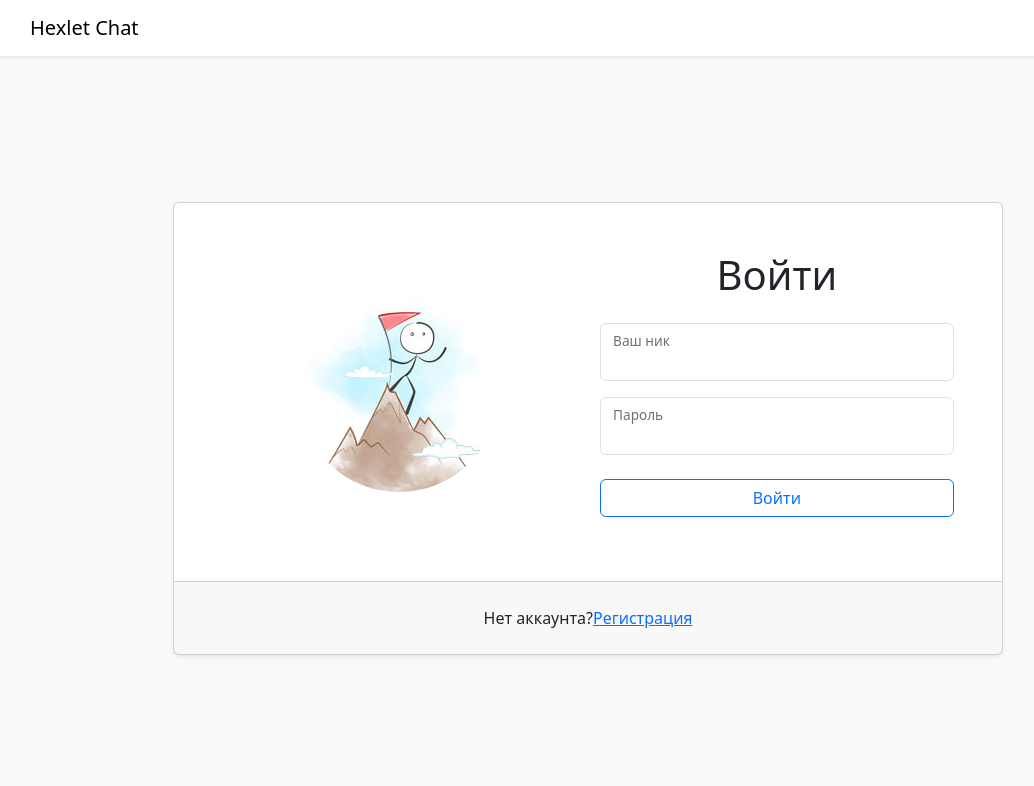
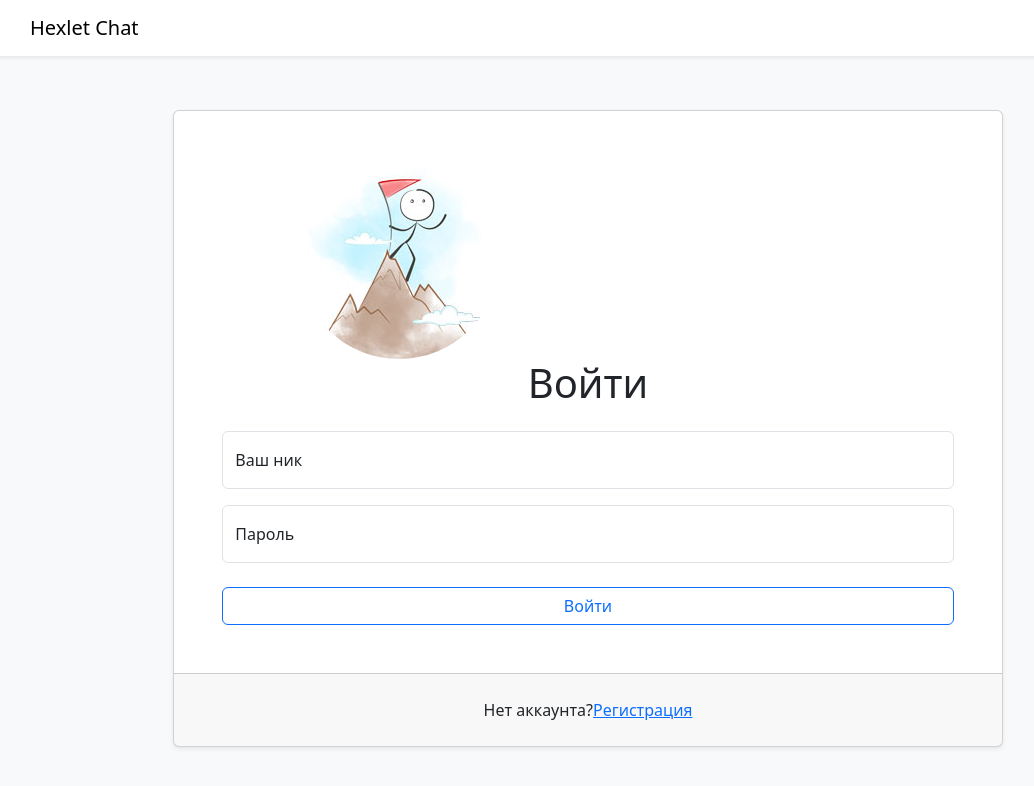
Before and after one commit to Crenby/frontend-project-12, a React (Vite) app in the folder frontend/: page /login in a window 1280 px wide. Shown: the top 786 px of the page, without its empty margins (52-1086 px from the left). Built offline with nearby package versions, Linux system fonts and the light colour scheme; no server answers.

Commit message:
loginForm update

```diff
--- a/frontend/src/components/forms/LoginForm.jsx
+++ b/frontend/src/components/forms/LoginForm.jsx
@@ -2,7 +2,7 @@ import { useFormik } from 'formik';
 import { useDispatch } from 'react-redux';
 import { useNavigate } from 'react-router-dom';
 import { useState } from 'react';
-import cn from 'classnames';
+import { Button, Form, FloatingLabel } from 'react-bootstrap';
 import { useTranslation } from 'react-i18next';
 import { authorization } from '../../slices/authorizationSlice.js';
 import chatApi from '../../chatApi.js';
@@ -34,43 +34,44 @@ const LoginForm = () => {
     },
   });
 
-  const inputClass = cn('form-control', {
-    'is-invalid': authorizationFailed,
-  });
-
   return (
-    <form className="col-12 col-md-6 mt-3 mt-md-0" onSubmit={formik.handleSubmit}>
+    <Form onSubmit={formik.handleSubmit}>
       <h1 className="text-center mb-4">
         {t('enter')}
       </h1>
-
-      <div className="form-floating mb-3">
-        <input
-          className={inputClass}
+      <Form.Group className="form-floating mb-3">
+        <FloatingLabel htmlFor="name" label={t('username')}>
+          <Form.Control
             id="name"
             name="name"
             type="name"
+            placeholder={t('username')}
             onChange={formik.handleChange}
             value={formik.values.name}
+            isInvalid={authorizationFailed}
           />
-        <label htmlFor="name">{t('username')}</label>
-      </div>
-
-      <div className="form-floating mb-4">
-        <input
-          className={inputClass}
+        </FloatingLabel>
+      </Form.Group>
+      <Form.Group className="form-floating mb-4">
+        <FloatingLabel htmlFor="password" label={t('password')}>
+          <Form.Control
             id="password"
             name="password"
             type="password"
+            placeholder={t('password')}
             onChange={formik.handleChange}
             value={formik.values.password}
+            isInvalid={authorizationFailed}
           />
-        <label className="form-label" htmlFor="password">{t('password')}</label>
-        {authorizationFailed ? <div className="invalid-tooltip">{t('noValidUsername')}</div> : null}
-      </div>
-
-      <button type="submit" className="w-100 mb-3 btn btn-outline-primary">{t('enter')}</button>
-    </form>
+          <Form.Control.Feedback type="invalid">
+            {t('noValidUsername')}
+          </Form.Control.Feedback>
+        </FloatingLabel>
+      </Form.Group>
+      <Button variant="outline-primary" className="w-100" type="submit">
+        {t('enter')}
+      </Button>
+    </Form>
   );
 };
 
```
Lines whose indentation alone changed are shown as unchanged.
